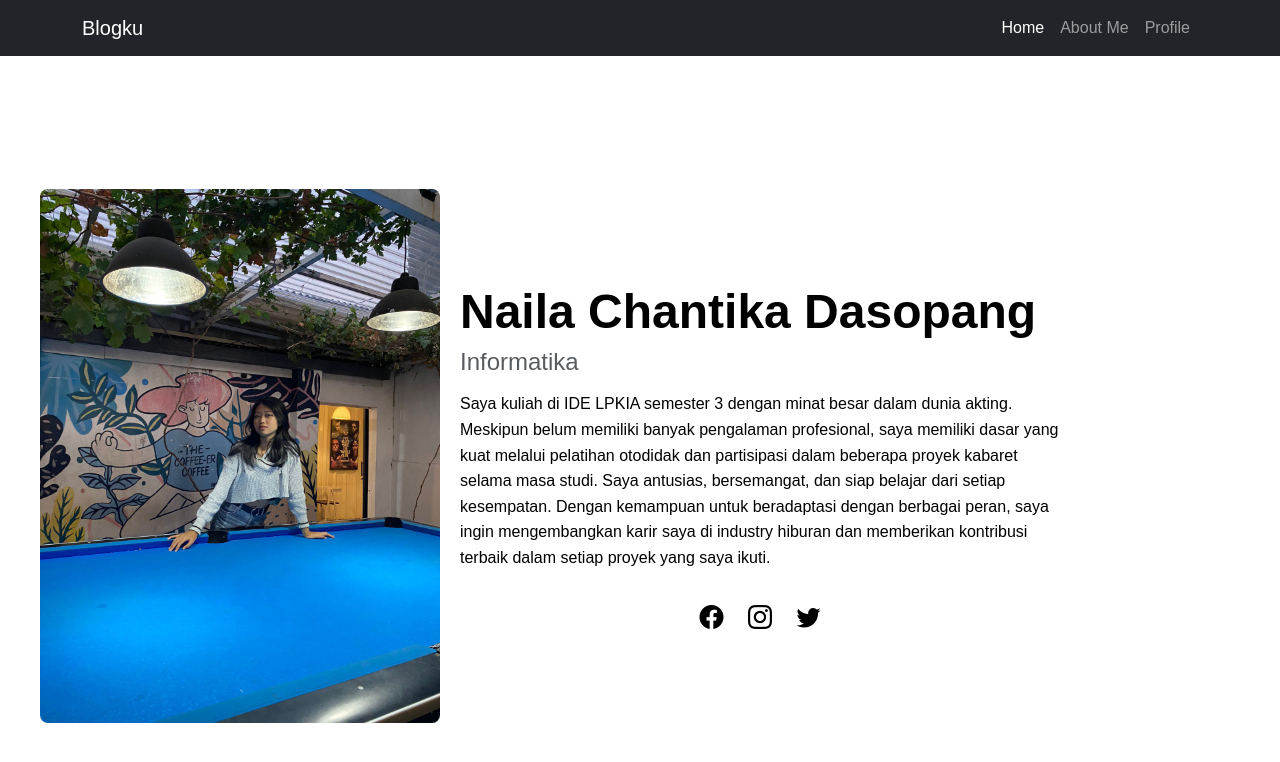
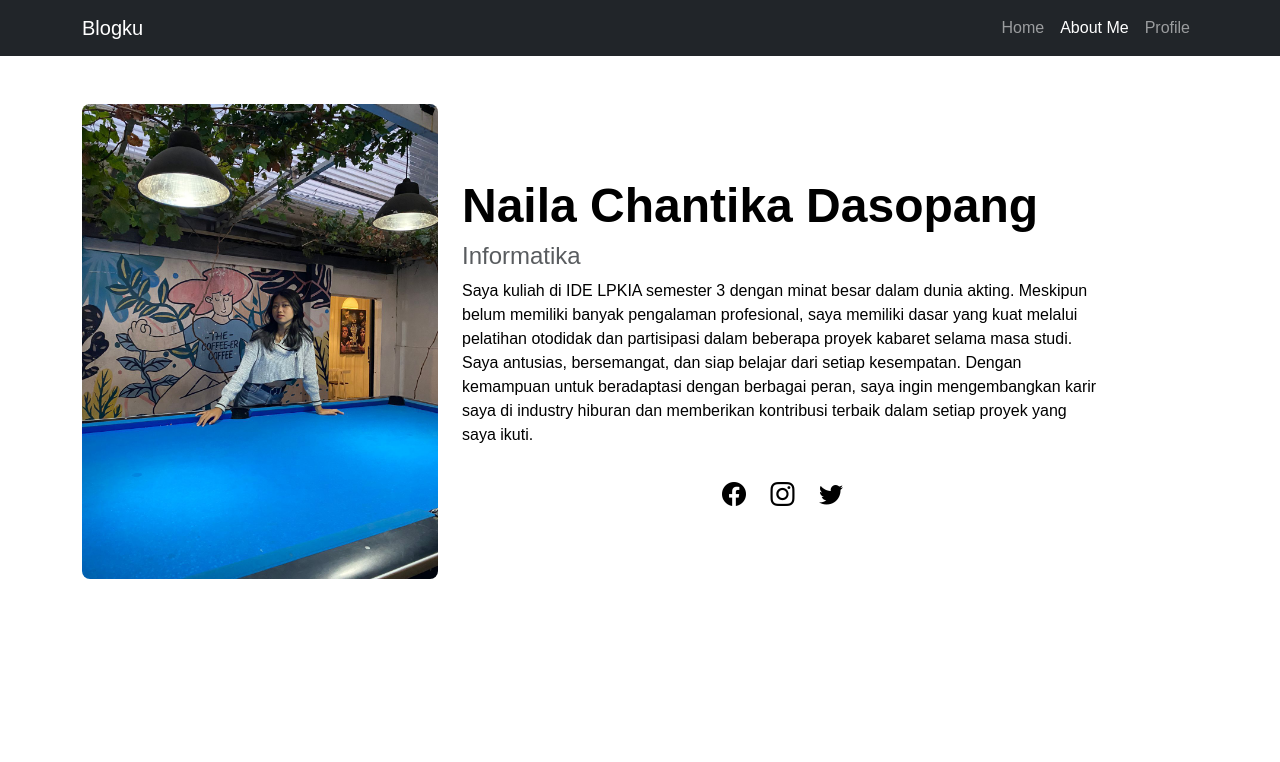
Before and after one commit to nanaaii/nanaaii.github.io, a plain HTML site: page About Me.html in a window 1280 px wide. Drawn offline with nearby package versions, Linux system fonts and the light colour scheme.

Commit message:
First Commit

```diff
--- a/About Me.html
+++ b/About Me.html
@@ -12,14 +12,14 @@
             color: black;
             font-family: Arial, sans-serif;
         }
-        .profile-container {
+        /* .profile-container {
             display: flex;
             align-items: center;
             height: 100vh;
             max-width: 1200px;
             margin: 0 auto;
             position: relative;
-        }
+        } */
         .profile-image {
             flex: 1;
             max-width: 400px;
@@ -39,10 +39,10 @@
             font-size: 3rem;
             font-weight: bold;
         }
-        .profile-description {
+        /* .profile-description {
             margin-top: 15px;
             line-height: 1.6;
-        }
+        } */
         .social-navbar {
             margin-top: 30px;
             text-align: center;
@@ -69,20 +69,22 @@
             </button>
             <div class="collapse navbar-collapse" id="navbarNav">
                 <ul class="navbar-nav ms-auto">
-                    <li class="nav-item"><a class="nav-link active" href="index.html">Home</a></li>
-                    <li class="nav-item"><a class="nav-link" href="About Me.html">About Me</a></li>
+                    <li class="nav-item"><a class="nav-link" href="index.html">Home</a></li>
+                    <li class="nav-item"><a class="nav-link active" href="About Me.html">About Me</a></li>
                     <li class="nav-item"><a class="nav-link" href="profile.html">Profile</a></li>
                 </ul>
             </div>
         </div>
     </nav>
 
-    <div class="profile-container">
+    <div class="container mt-5">
+        <div class="row">
+            <div class="col-md-4">
                 <div class="profile-image">
                     <img src="img/y.jpg" alt="Profile Picture">
                 </div>
-
-    <div class="profile-details">
+            </div>
+            <div class="col-md-7 d-flex flex-column justify-content-center">
                 <div class="profile-name">Naila Chantika Dasopang</div>
                 <div class="text-muted"><h4>Informatika</h4></div>
                 <div class="profile-description">
@@ -97,6 +99,8 @@
                     <a href="https://x.com/monstreexr?t=2cq63abdnBoEx-QKGBp2sQ&s=09"><i class="bi bi-twitter"></i></a>
                 </div>
             </div>
+        </div>
+    </div>
 
         <script src="https://cdn.jsdelivr.net/npm/bootstrap@5.3.3/dist/js/bootstrap.bundle.min.js"></script>
     </body>
```
Lines whose indentation alone changed are shown as unchanged.
